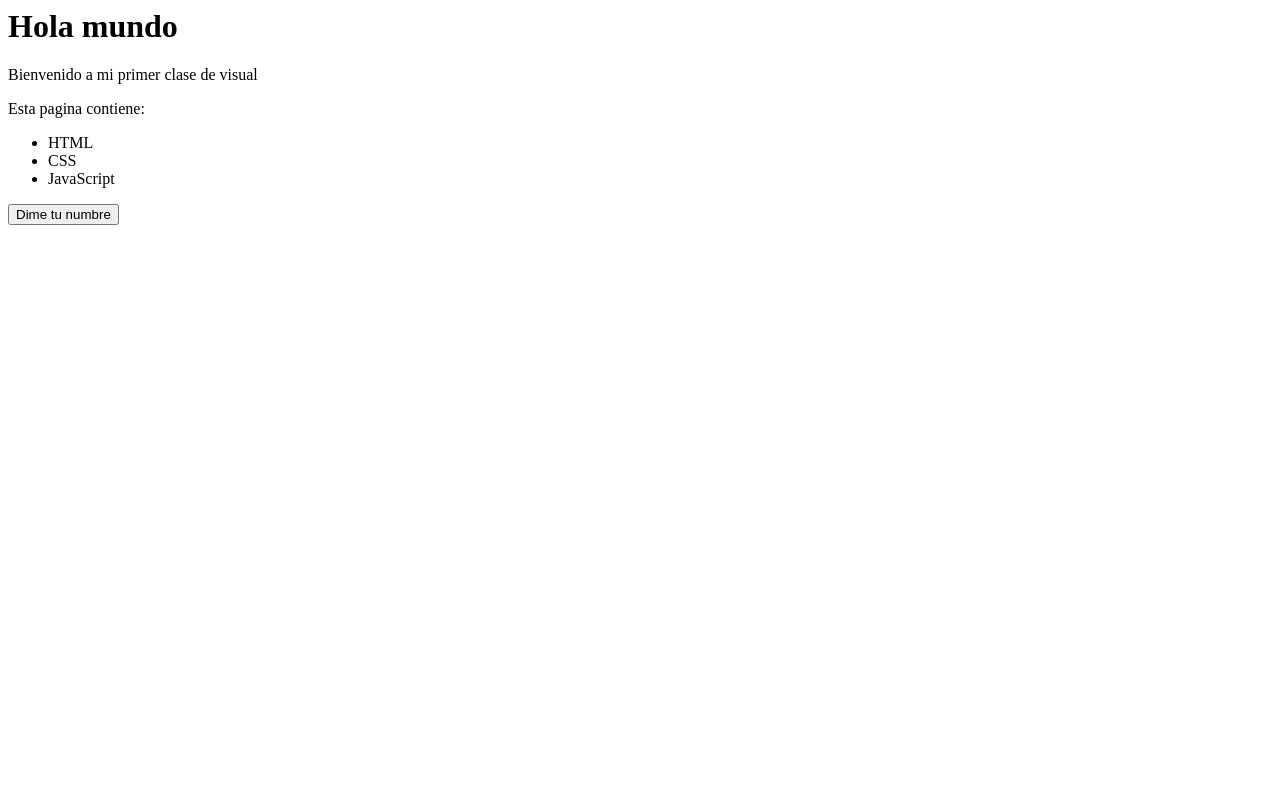
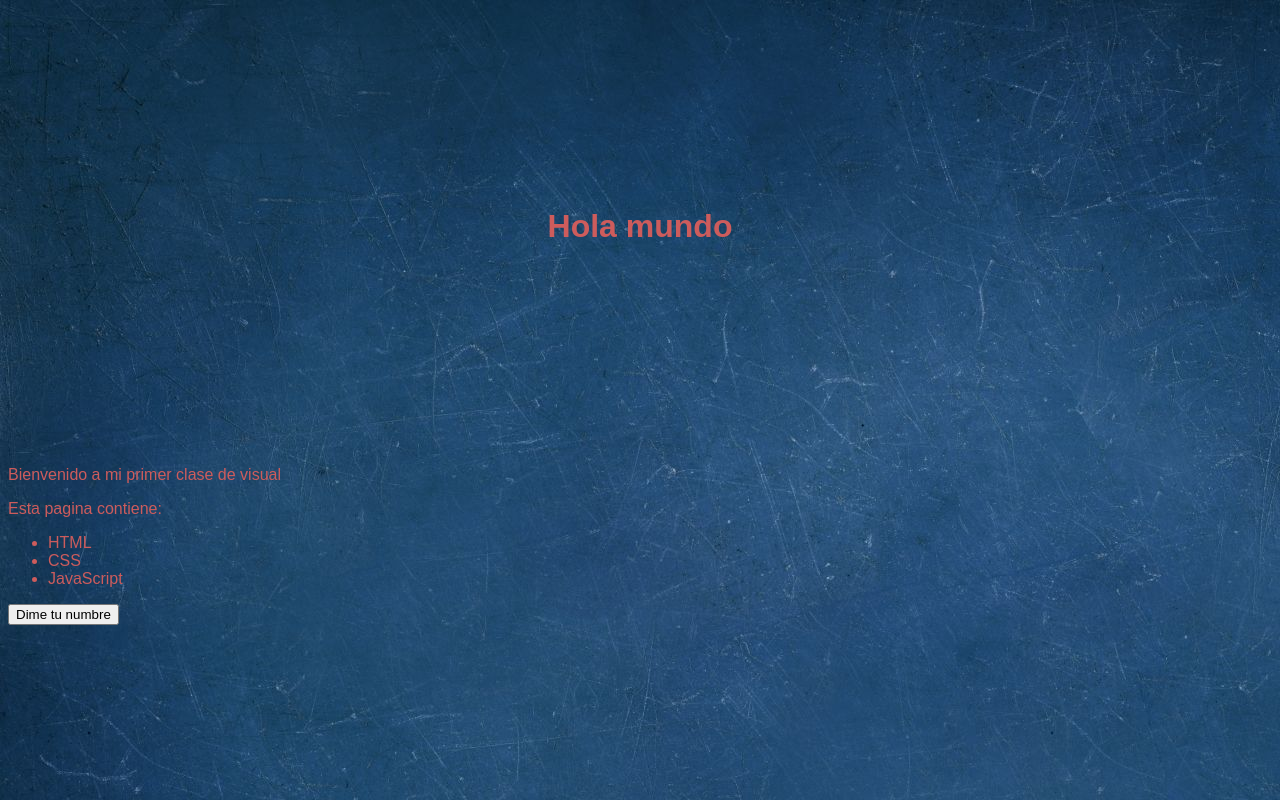
Before and after one commit to saidgp/Ch26-web1, a plain HTML site: page index.html in a window 1280 px wide. Drawn offline with Linux system fonts and the light colour scheme.

Commit message:
style: estilo a body y H1

```diff
--- a/assets/styles/style.css
+++ b/assets/styles/style.css
@@ -0,0 +1,9 @@
+body{
+    background-image: url("../img/papel-pintado-pared.jpg");
+    font-family: sans-serif;
+    color:indianred;
+}
+ h1{
+    text-align: center;
+    padding: 200;
+ }
```
Also changed, not shown: index.html (+2 -0 lines).
